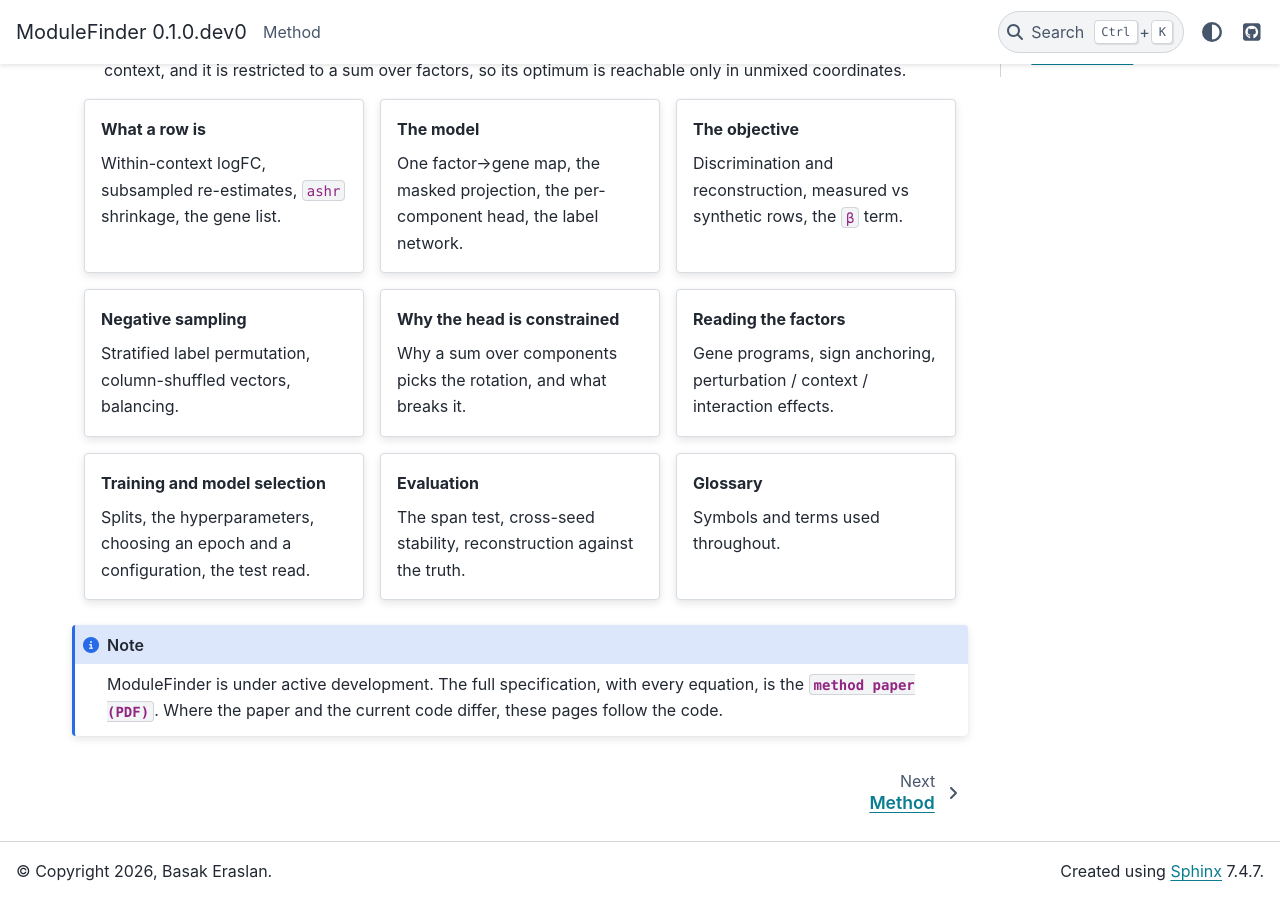
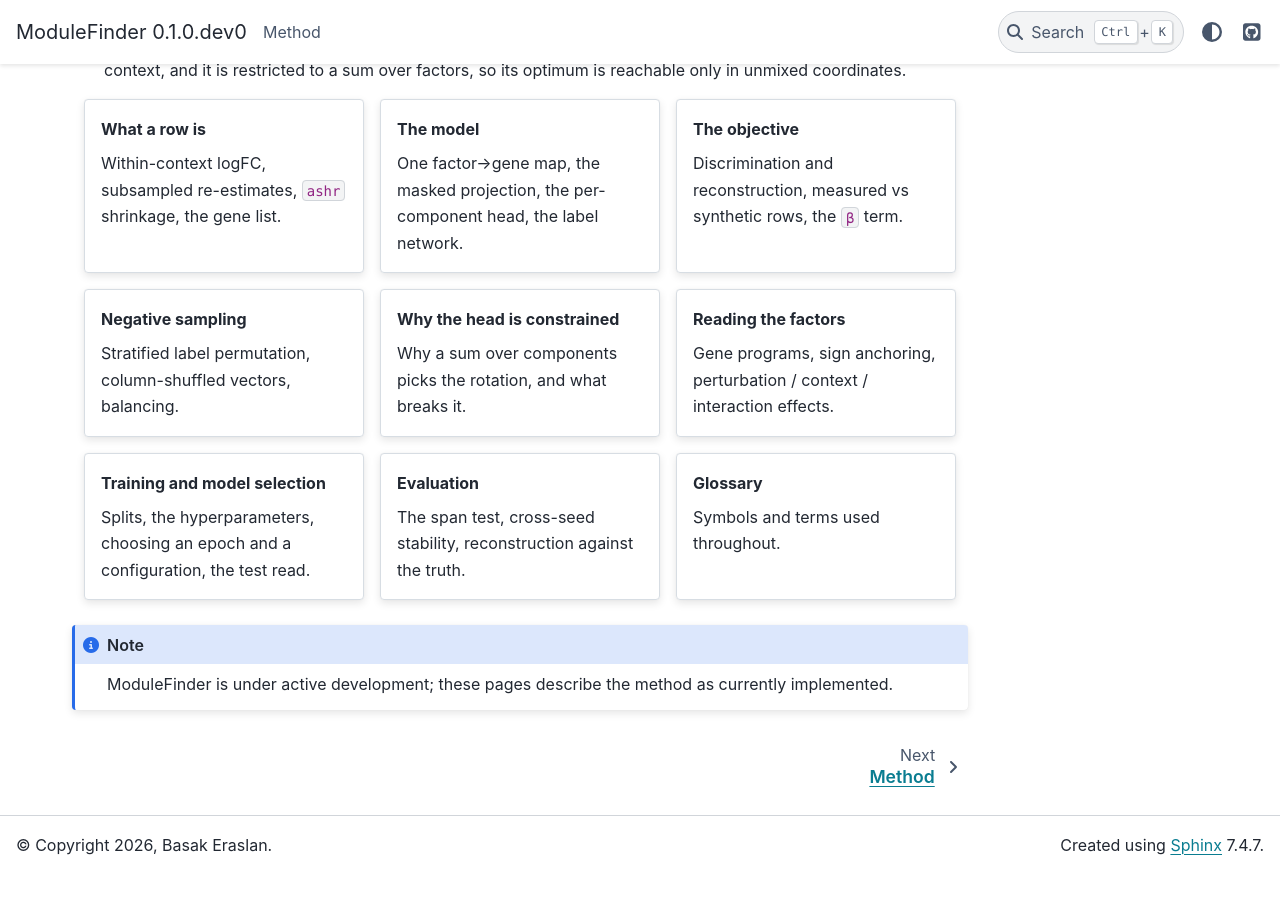
Before and after one commit to EraslanBas/EXTRACT, a Sphinx documentation site: the page built from docs/source/index.md, in a window 1280 px wide and 900 px high, scrolled down 770 px. Built offline with Sphinx 7.4.7 and the PyData theme 0.15.4, drawn with Linux system fonts in a browser that asks for light colours; after the commit the page ends 1644 px from its top, so only the background shows below that.

Commit message:
Leave the method paper out of the repository
The paper stays local (docs/paper/ is ignored); the site and README no longer
link it.

Co-Authored-By: Claude Opus 5.5 <noreply@anthropic.com>

````diff
--- a/docs/source/index.md
+++ b/docs/source/index.md
@@ -122,9 +122,8 @@ Symbols and terms used throughout.
 ::::
 
 :::{note}
-ModuleFinder is under active development. The full specification, with every
-equation, is the {download}`method paper (PDF) <../paper/modulefinder.pdf>`. Where the paper
-and the current code differ, these pages follow the code.
+ModuleFinder is under active development; these pages describe the method as
+currently implemented.
 :::
 
 ```{toctree}
````
Also changed, not shown: README.md (+1 -3 lines), docs/DESIGN.md (+4 -7 lines), 1 other file.
